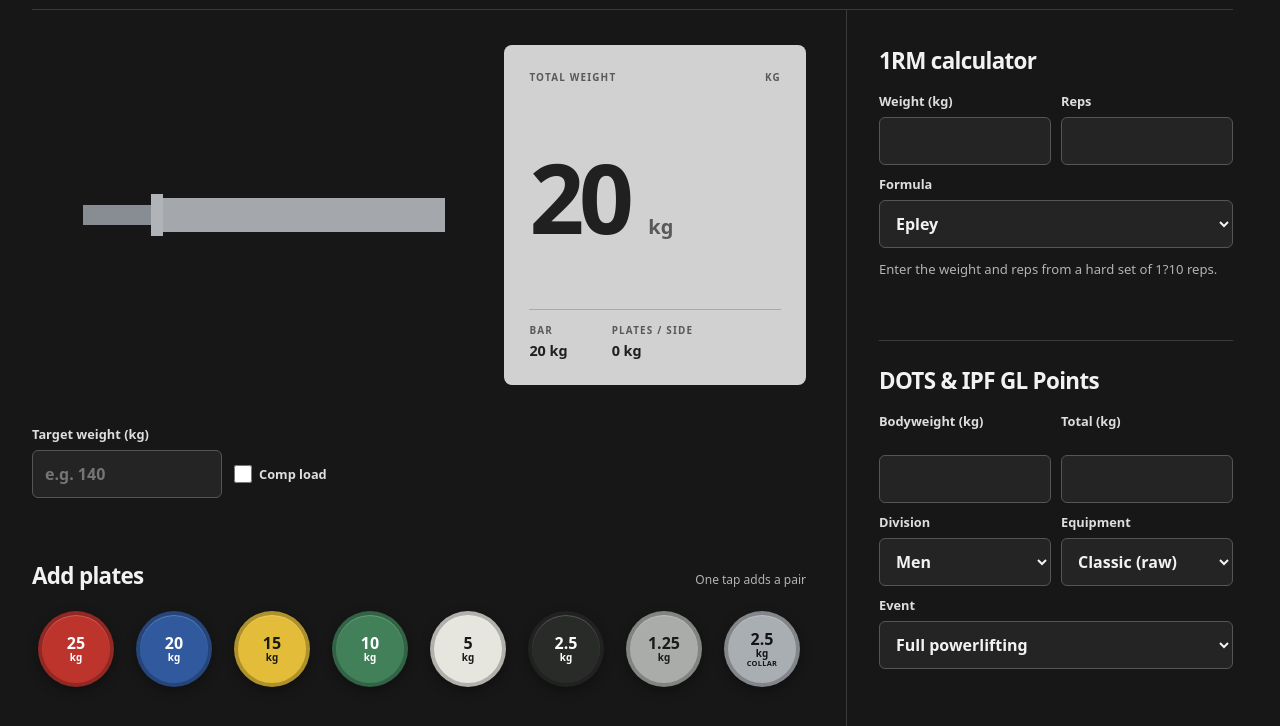
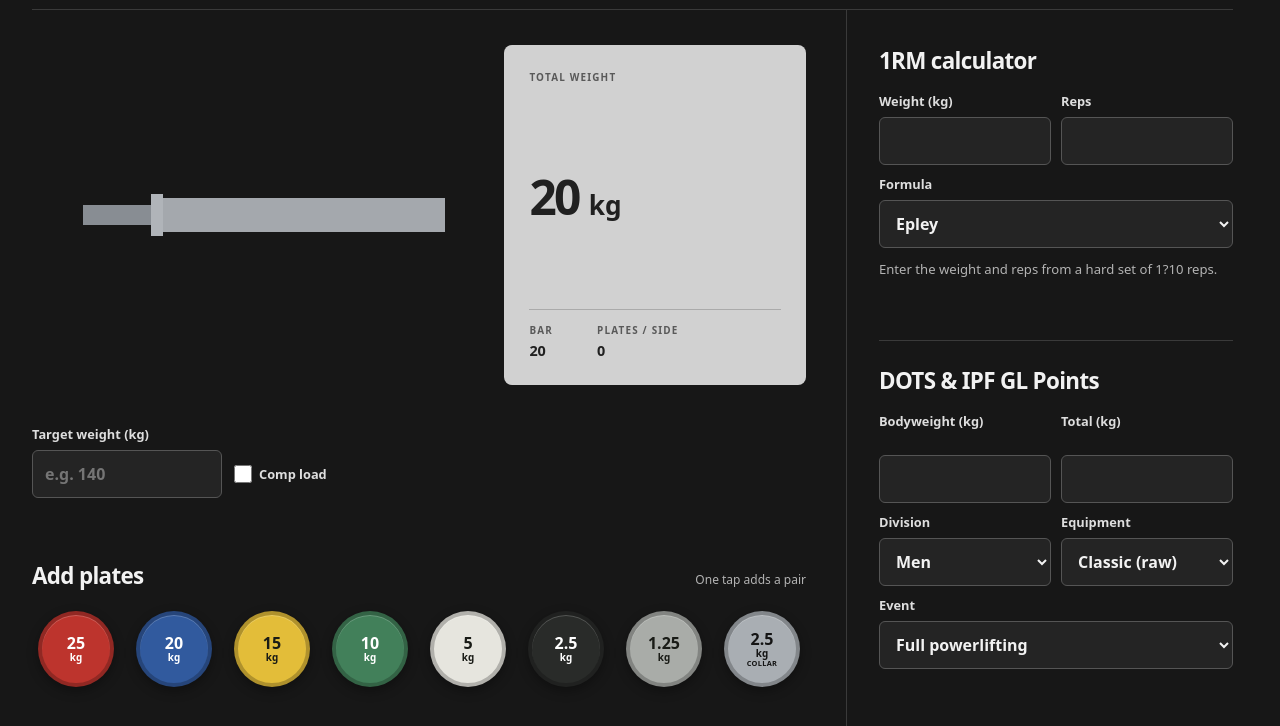
Before and after one commit to kampans/plate-counter, a plain HTML site: page index.html in a window 1280 px wide. Shown: the part 58-784 px from the top of the page. Drawn offline with Linux system fonts and the light colour scheme; no server answers.

Commit message:
ui mobile fix

```diff
--- a/index.html
+++ b/index.html
@@ -26,10 +26,10 @@
         </div>
       </section>
       <section class="counter" aria-label="Barbell weight">
-        <div class="counter-heading"><p>Total weight</p><span>KG</span></div>
-        <div class="total"><span id="total" aria-live="off">20</span> <span>kg</span></div>
+        <div class="counter-heading"><p>Total weight</p></div>
+        <div class="total"><span id="total" aria-live="off">20</span> <span class="total-unit">kg</span></div>
         <p id="total-announcement" class="sr-only" aria-live="polite"></p>
-        <div class="counter-details"><p><span>BAR</span><strong id="bar-weight">20 kg</strong></p><p><span>PLATES / SIDE</span><strong id="per-side">0 kg</strong></p></div>
+        <div class="counter-details"><p><span>BAR</span><strong id="bar-weight">20</strong></p><p><span>PLATES / SIDE</span><strong id="per-side">0</strong></p></div>
       </section>
       <section class="controls" aria-labelledby="plates-title">
         <div class="target-load">
--- a/src/counter.js
+++ b/src/counter.js
@@ -11,7 +11,35 @@ const targetStatus = document.getElementById("target-status");
 const platesByWeight = [...config.plates].sort((a, b) => b.weight - a.weight);
 const targetStep = 2 * platesByWeight.at(-1).weight;
 const maxTarget = 2000;
+const reducedMotion = window.matchMedia("(prefers-reduced-motion: reduce)");
+let totalAnimationFrame;
+let previousTotal = Number(totalDisplay.textContent);
 function formatWeight(weight) { return Number(weight.toFixed(2)).toString(); }
+
+function updateTotal(total) {
+  cancelAnimationFrame(totalAnimationFrame);
+  const nextTotal = Number(total);
+  const start = Number(totalDisplay.textContent);
+  const increase = nextTotal - start;
+  const isIncreasing = nextTotal > previousTotal;
+  previousTotal = nextTotal;
+  if (!isIncreasing || reducedMotion.matches) {
+    totalDisplay.textContent = total;
+    return;
+  }
+
+  const startedAt = performance.now();
+  function tick(now) {
+    const progress = Math.min((now - startedAt) / 240, 1);
+    if (progress >= 1) {
+      totalDisplay.textContent = total;
+      return;
+    }
+    totalDisplay.textContent = formatWeight(start + Math.floor(increase * progress));
+    totalAnimationFrame = requestAnimationFrame(tick);
+  }
+  totalAnimationFrame = requestAnimationFrame(tick);
+}
 
 function applyTarget() {
   targetStatus.textContent = "";
@@ -55,9 +83,9 @@ function render() {
     counts.set(plate, (counts.get(plate) ?? 0) + 1);
   }
   const total = formatWeight(config.barWeight + perSide * 2);
-  totalDisplay.textContent = total;
+  updateTotal(total);
   document.getElementById("total-announcement").textContent = `Total weight: ${total} kilograms`;
-  perSideDisplay.textContent = `${formatWeight(perSide)} kg`;
+  perSideDisplay.textContent = formatWeight(perSide);
   const plates = history.filter(item => item !== config.collar);
   const collars = history.filter(item => item === config.collar);
   plateStack.replaceChildren(...[...plates, ...collars].map((plate, index) => {
@@ -81,7 +109,7 @@ function render() {
   });
   undo.disabled = clear.disabled = history.length === 0;
 }
-document.getElementById("bar-weight").textContent = `${formatWeight(config.barWeight)} kg`;
+document.getElementById("bar-weight").textContent = formatWeight(config.barWeight);
 const choices = [...config.plates, config.collar].map(item => {
   const isCollar = item === config.collar;
   const button = document.createElement("button");
--- a/styles/main.css
+++ b/styles/main.css
@@ -84,11 +84,11 @@ main { display: flex; flex-direction: column; width: min(100% - 32px, 1000px); m
   border-radius: 1px 1px 0 0;
   background: #747b82;
 }
-.counter { background: #d1d1d1; color: #202020; border-radius: 8px; padding: 18px 20px; }
-.counter-heading { display: flex; justify-content: space-between; color: #595959; text-transform: uppercase; }
+.counter { container-type: inline-size; margin-block-start: 24px; background: #d1d1d1; color: #202020; border-radius: 8px; padding: 18px 20px; }
+.counter-heading { color: #595959; text-transform: uppercase; }
 .counter-heading p { margin: 0; }
-.total { margin: 4px 0 15px; font-size: clamp(3rem, 14vw, 5rem); font-weight: 750; line-height: 1; letter-spacing: -.055em; font-variant-numeric: tabular-nums; white-space: nowrap; }
-.total span:last-child { font-size: 1.25rem; font-weight: 600; letter-spacing: 0; color: #595959; }
+.total { margin: 4px 0 15px; min-block-size: 1lh; font-size: min(19cqi, 5rem); font-weight: 750; line-height: 1; letter-spacing: -.055em; font-variant-numeric: tabular-nums; white-space: nowrap; }
+.total-unit { font-size: .55em; font-weight: 650; letter-spacing: 0; }
 .counter-details { display: flex; gap: 44px; border-top: 1px solid #aaaaaa; padding-top: 13px; }
 .counter-details p { margin: 0; display: flex; flex-direction: column; gap: 4px; }
 .counter-details span { color: #595959; }
@@ -149,8 +149,8 @@ footer { display: grid; align-items: center; justify-items: center; gap: 12px; m
   .workspace { display: grid; grid-template-columns: minmax(0, 1.5fr) minmax(270px, 1fr); gap: 20px; align-items: stretch; padding-top: 35px; }
   .visual { min-width: 0; }
   .barbell-view { --barbell-height: 340px; --max-plate-scale: .68px; }
-  .counter { display: flex; flex-direction: column; justify-content: space-between; padding: 25px; }
-  .total { margin: 20px 0; font-size: clamp(4rem, 8vw, 6rem); }
+  .counter { display: flex; flex-direction: column; justify-content: space-between; margin-block-start: 0; padding: 25px; }
+  .total { margin: 20px 0; font-size: min(19cqi, 6rem); }
   .controls { grid-column: 1 / -1; padding: 20px 0 32px; }
   .plate-buttons { grid-template-columns: repeat(8, minmax(0, 1fr)); gap: 10px; }
   .plate-button { width: 76px; max-width: 100%; }
```
